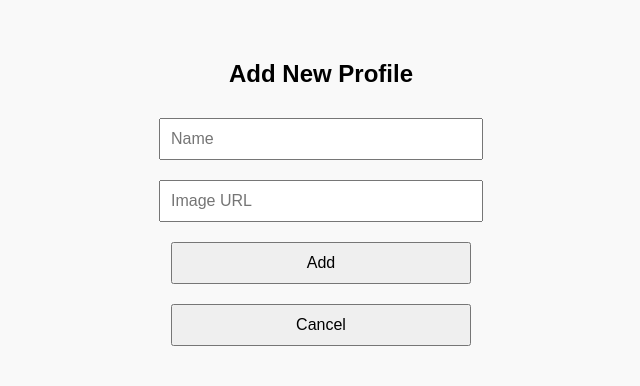
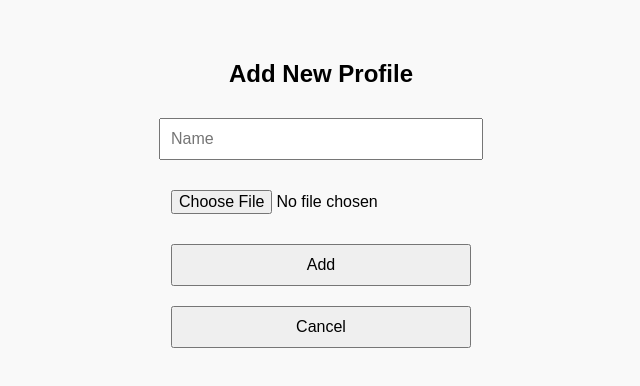
Before and after one commit to jaden-banawa/yorba-store, a plain HTML site: page index.html in a window 1280 px wide. Both pictures are taken after a click on the button "➕ Add Profile". Shown: the whole page, without its empty margins (319-959 px from the left). Drawn offline with Linux system fonts and the light colour scheme; no server answers.

Commit message:
Update index.html

```diff
--- a/index.html
+++ b/index.html
@@ -18,7 +18,7 @@
   <div id="add-profile-screen" class="hidden">
     <h2>Add New Profile</h2>
     <input type="text" id="new-name" placeholder="Name" required />
-    <input type="text" id="new-image-file" placeholder="Image URL" />
+    <input type="file" id="new-image-file" accept="image/*" />
     <button id="submit-profile">Add</button>
     <button id="cancel-add-profile">Cancel</button>
   </div>
```
